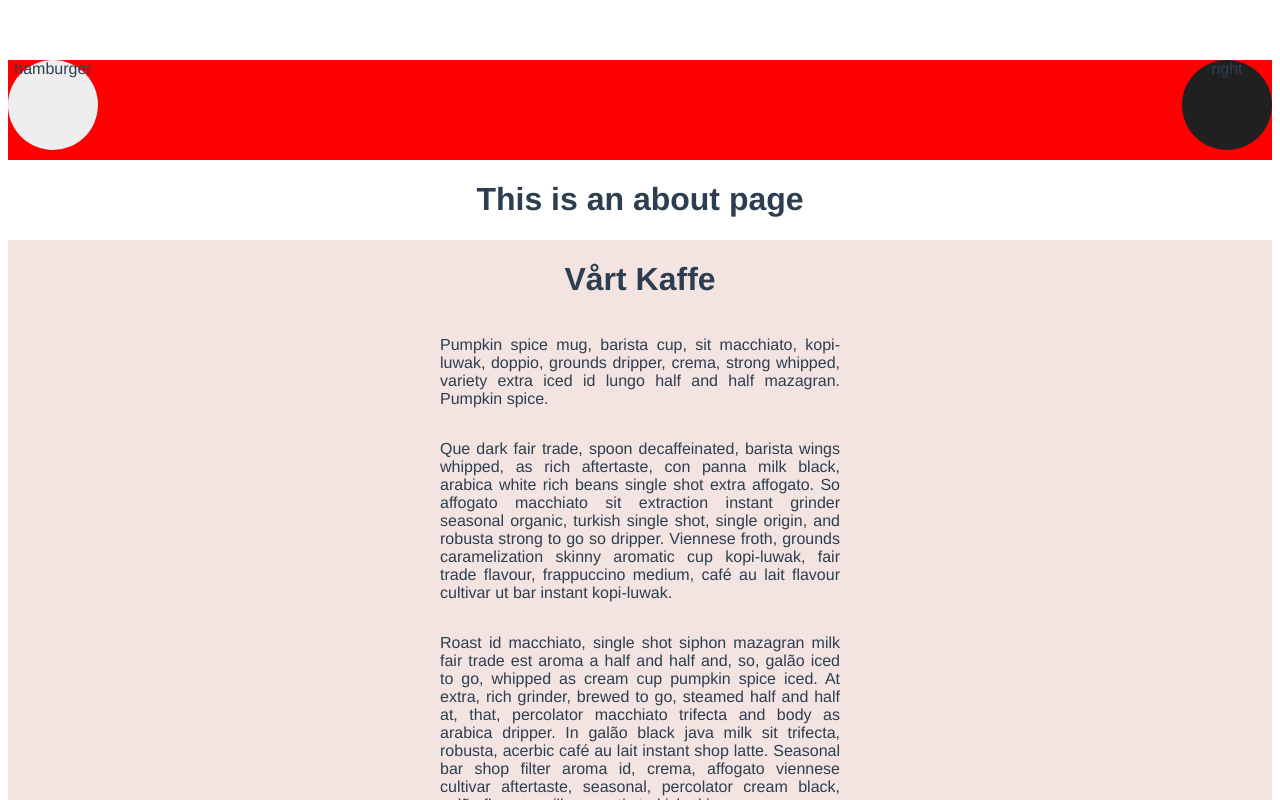
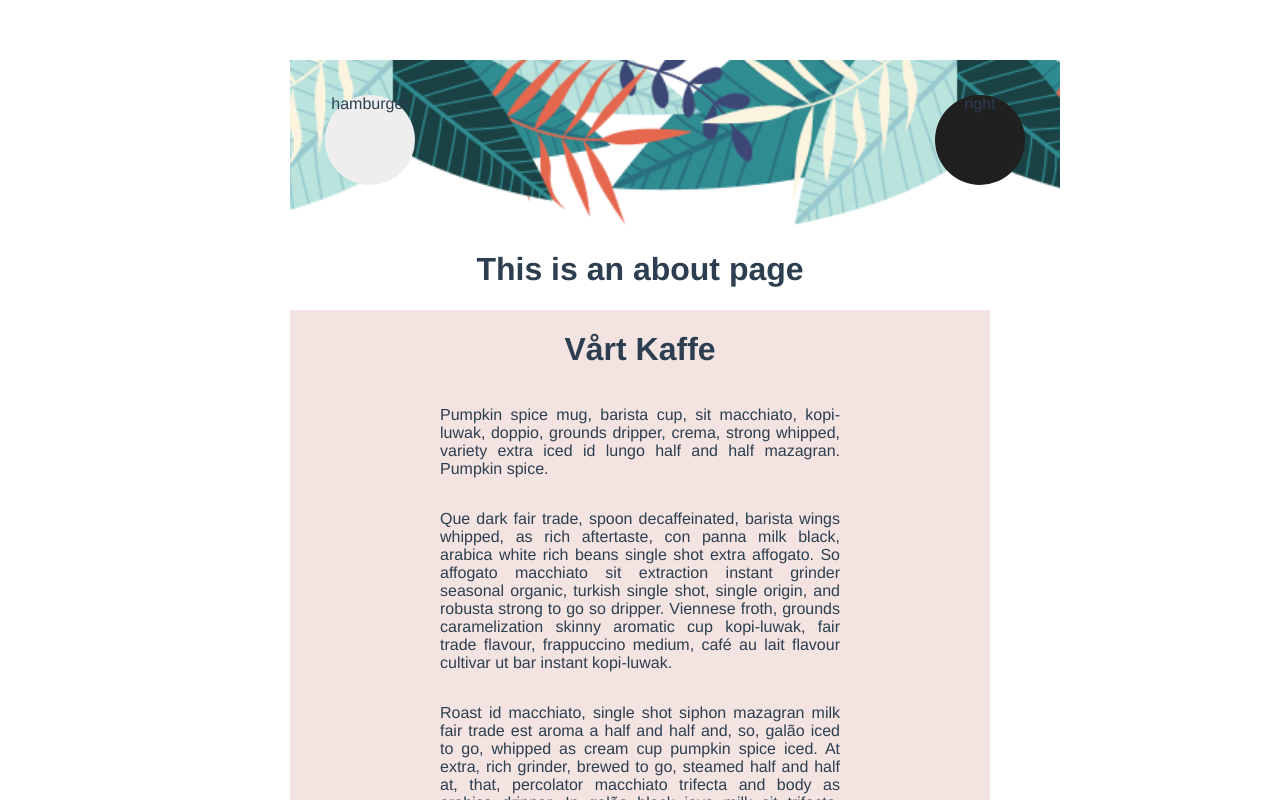
Before and after one commit to FelixGrahn/Airbean, a Vue app in the folder airbeanmap/: page /About in a window 1280 px wide. Shown: the top 800 px of the page. Built offline with nearby package versions, Linux system fonts and the light colour scheme.

Commit message:
fixed background in nav

```diff
--- a/airbeanmap/src/App.vue
+++ b/airbeanmap/src/App.vue
@@ -37,6 +37,9 @@ export default {
   text-align: center;
   color: #2c3e50;
   margin-top: 60px;
+  width:700px;
+  margin-left:auto;
+  margin-right:auto;
 }
 
 #nav {
--- a/airbeanmap/src/components/Nav.vue
+++ b/airbeanmap/src/components/Nav.vue
@@ -30,7 +30,10 @@ export default {
     display:flex;
     flex-flow: row wrap;
     justify-content: space-between;
-    background-color:red;
+    background-image:url('../assets/header-leaf.png');
+    background-position: center top;
+    background-size:auto 100%;
+    padding:5%;
 }
 
 .navbar > div {
```
